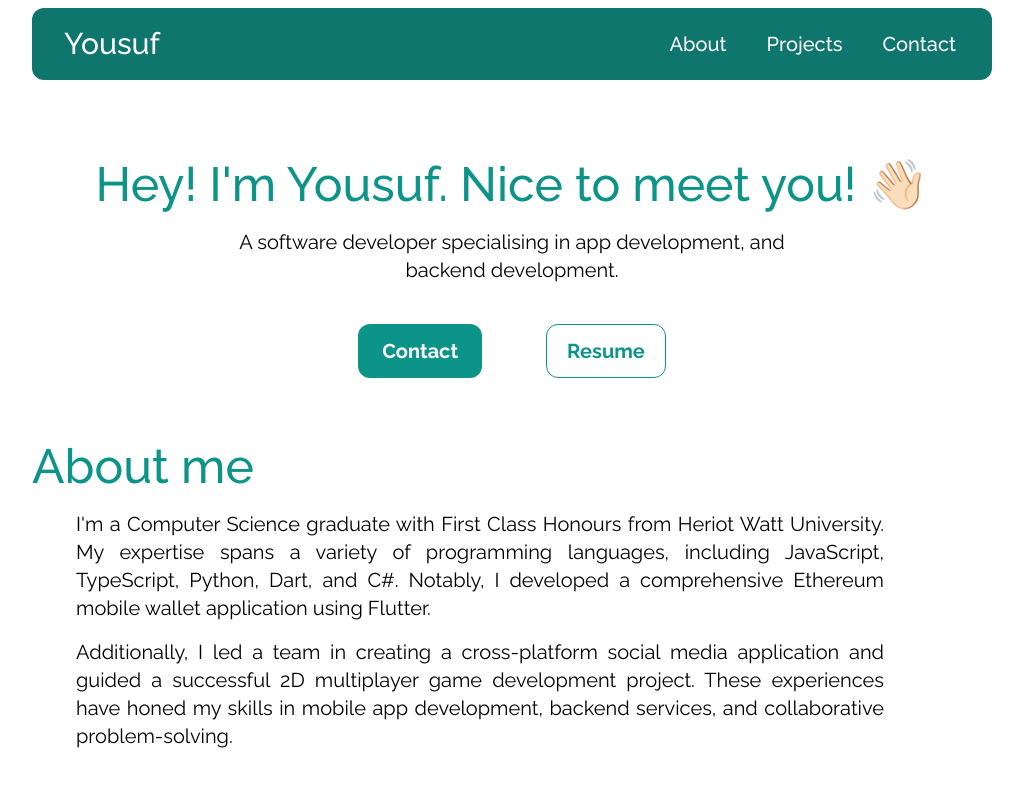
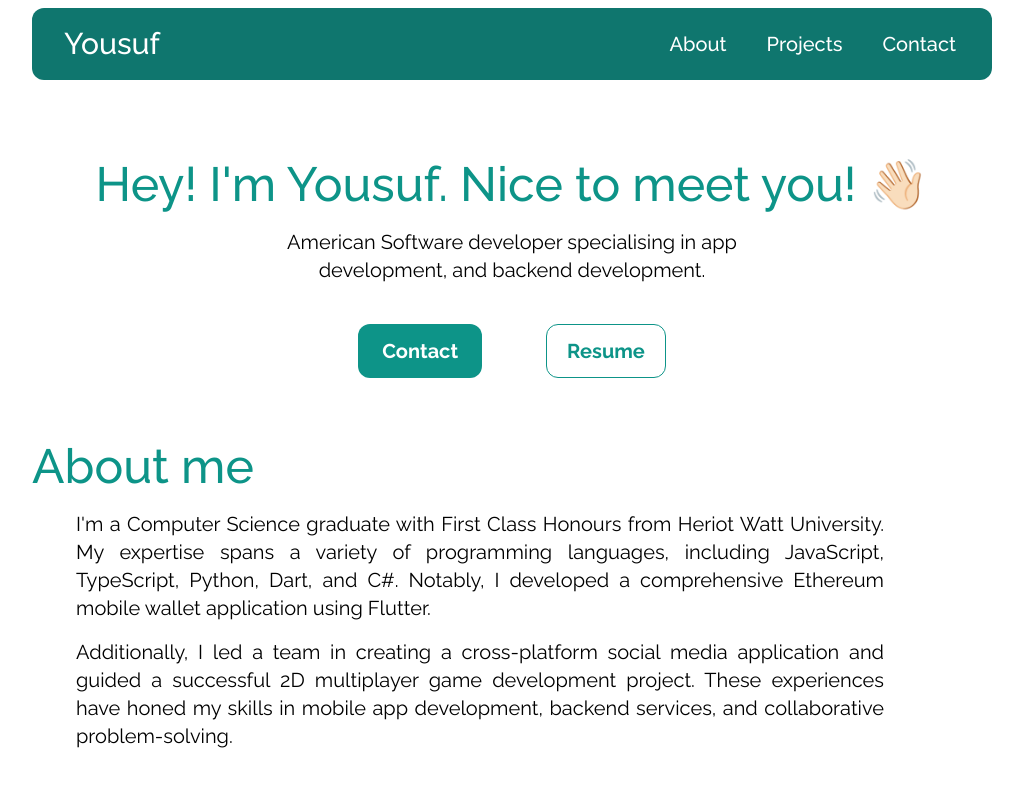
Before and after one commit to ya27hw/react-portfolio, a Next.js app: page / in a window 1280 px wide. Shown: the top 800 px of the page, without its empty margins (128-1151 px from the left). Built offline with nearby package versions, Linux system fonts and the light colour scheme.

Commit message:
update txt

```diff
--- a/app/page.tsx
+++ b/app/page.tsx
@@ -49,7 +49,7 @@ export default function Home() {
               cursor={false}
             />
             <p className="text-lg pt-5 leading-8 md:text-xl max-w-xl mx-auto">
-              A software developer specialising in app development, and backend
+              American Software developer specialising in app development, and backend
               development.
             </p>
           </div>
```
